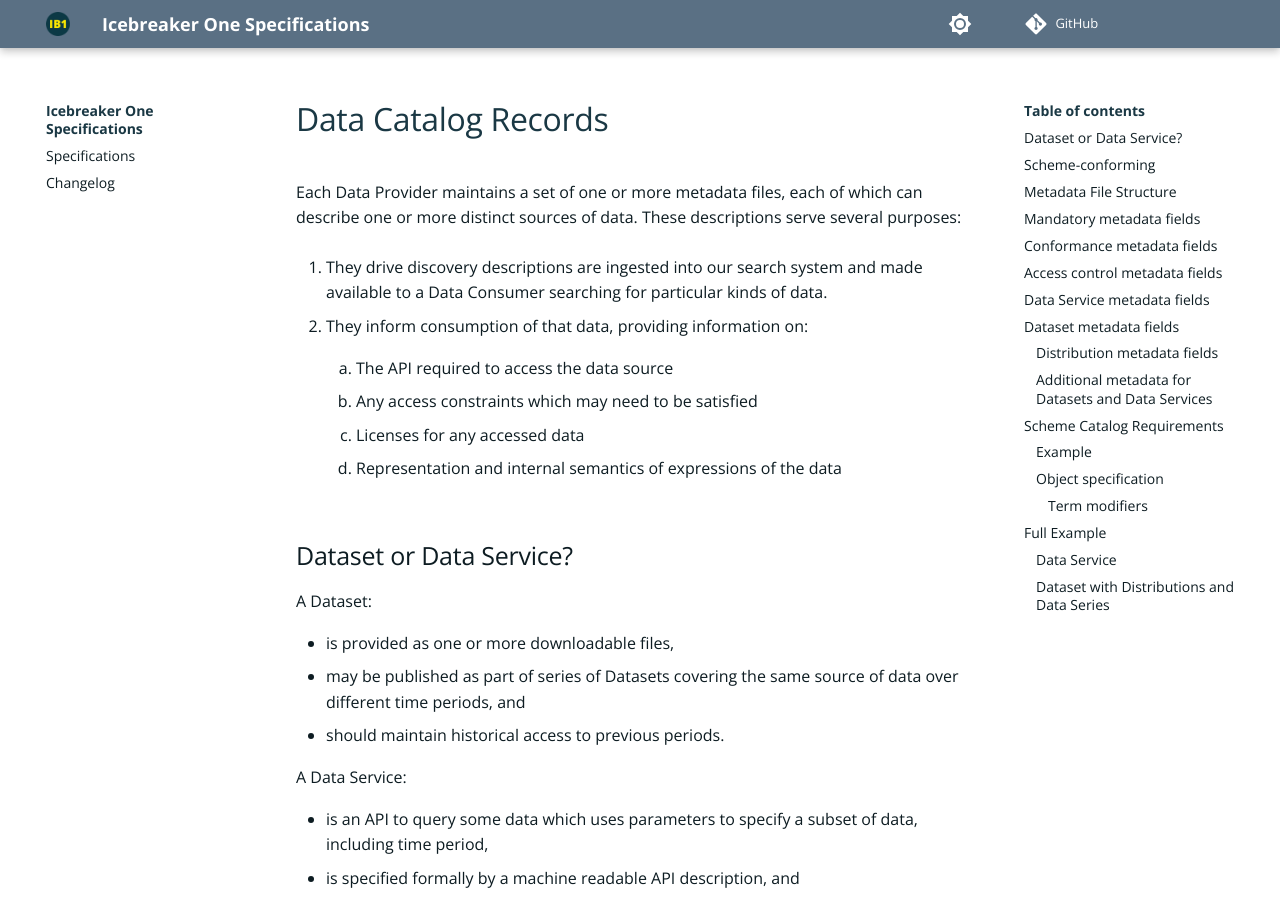
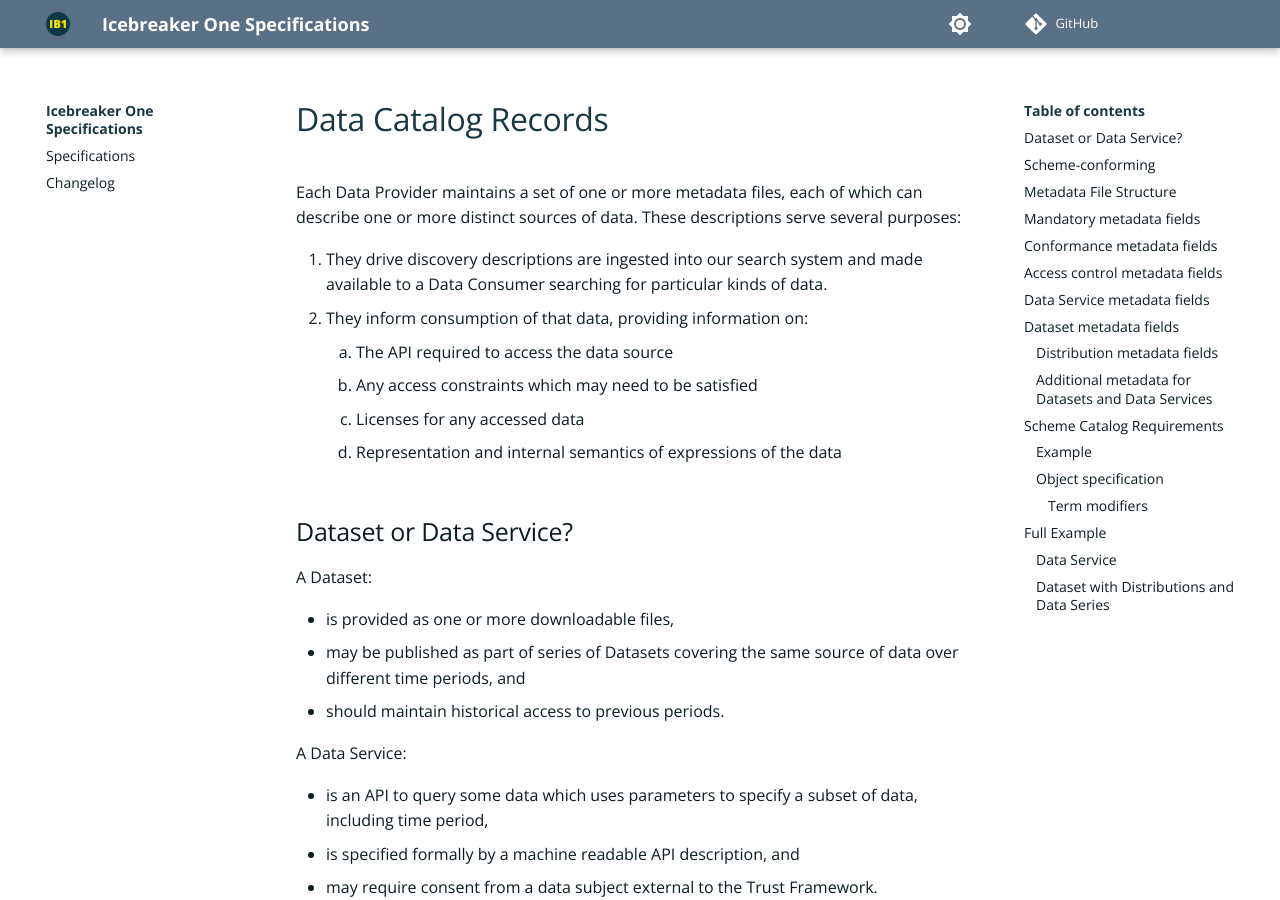
Before and after one commit to icebreakerone/ib1-technical-specifications, an MkDocs documentation site: the page built from docs/data-catalog-records/1.0.md, in a window 1280 px wide and 900 px high. Built offline with MkDocs 1.6.1 and Material for MkDocs 9.7.7, drawn with Linux system fonts in a browser that asks for light colours; comment, search, counter and statistics services are not loaded.

Commit message:
Tidy/fix blank lines in markdown

```diff
--- a/docs/data-catalog-records/1.0.md
+++ b/docs/data-catalog-records/1.0.md
@@ -3,23 +3,12 @@
 Each Data Provider maintains a set of one or more metadata files, each of which can describe one or more
 distinct sources of data. These descriptions serve several purposes:
 
-
 1. They drive discovery descriptions are ingested into our search system and made available to a Data Consumer
 searching for particular kinds of data.
-
-
 2. They inform consumption of that data, providing information on:
-
-
     1. The API required to access the data source
-
-
     2. Any access constraints which may need to be satisfied
-
-
     3. Licenses for any accessed data
-
-
     4. Representation and internal semantics of expressions of the data
 
 ## Dataset or Data Service?
@@ -119,6 +108,7 @@
 
 Any additional metadata defined by published Standards may be added.
 
+
 ## Dataset metadata fields
 
 Datasets are represented by `dcat:Dataset` objects with the common mandatory fields and Dataset specific fields.
@@ -144,8 +134,8 @@
 [dcat:versionNotes](https://www.w3.org/TR/vocab-dcat-3/#Property:resource_version_notes)
 : Notes used to explain any changes to this version.
 
+Any additional metadata defined by published Standards may be added.
 
-Any additional metadata defined by published Standards may be added.
 
 ### Distribution metadata fields
 
@@ -165,6 +155,7 @@
 `application/xml` by XSD 1.1 files, and
 `text/csv` by [CSVW](https://www.w3.org/ns/csvw) files.
 
+
 ### Additional metadata for Datasets and Data Services
 
 The fields marked as mandatory are the minimum needed to ensure that a data source can be used by the Trust Framework participants, and is visible in [the Open Net Zero](https://opennetzero.org) search system. There
@@ -177,6 +168,7 @@
 [here](https://www.w3.org/TR/vocab-dcat-2/#time-and-space).
 
 We encourage use of the `dcat:keyword` list for datasets. These translate to “tags” in Open Net Zero's web interface and are useful to group datasets around specific topics.
+
 
 ## Scheme Catalog Requirements
 
@@ -215,6 +207,7 @@
 
 It uses the standard [Role-based Access Control](../role-based-access-control/1.0.md) specification, setting the roles of who can use the API with `ib1:roleRequiredToAccess`. Because `ib1:requireAllAndAllowAdditional` is used for the access rules, it allows the publisher to widen access to additional roles, as long as the roles in this document are included. `ib1:roleRequiredToPublish` specifies which roles can publish implementations of this API for discovery in the data catalog.
 
+
 ### Object specification
 
 An `ib1:SchemeCatalogRequirements` RDF object must contain these fields:
@@ -226,6 +219,7 @@
 : A bnode which contains the metadata required to be Scheme-conforming. This bnode may contain any fields and metadata, and a conforming catalogue entry must contain it all, subject to the term modifiers.
 
 Access control rules must be defined, for example, with the standard [Role-based Access Control](../role-based-access-control/1.0.md) specification.
+
 
 #### Term modifiers
 
```
